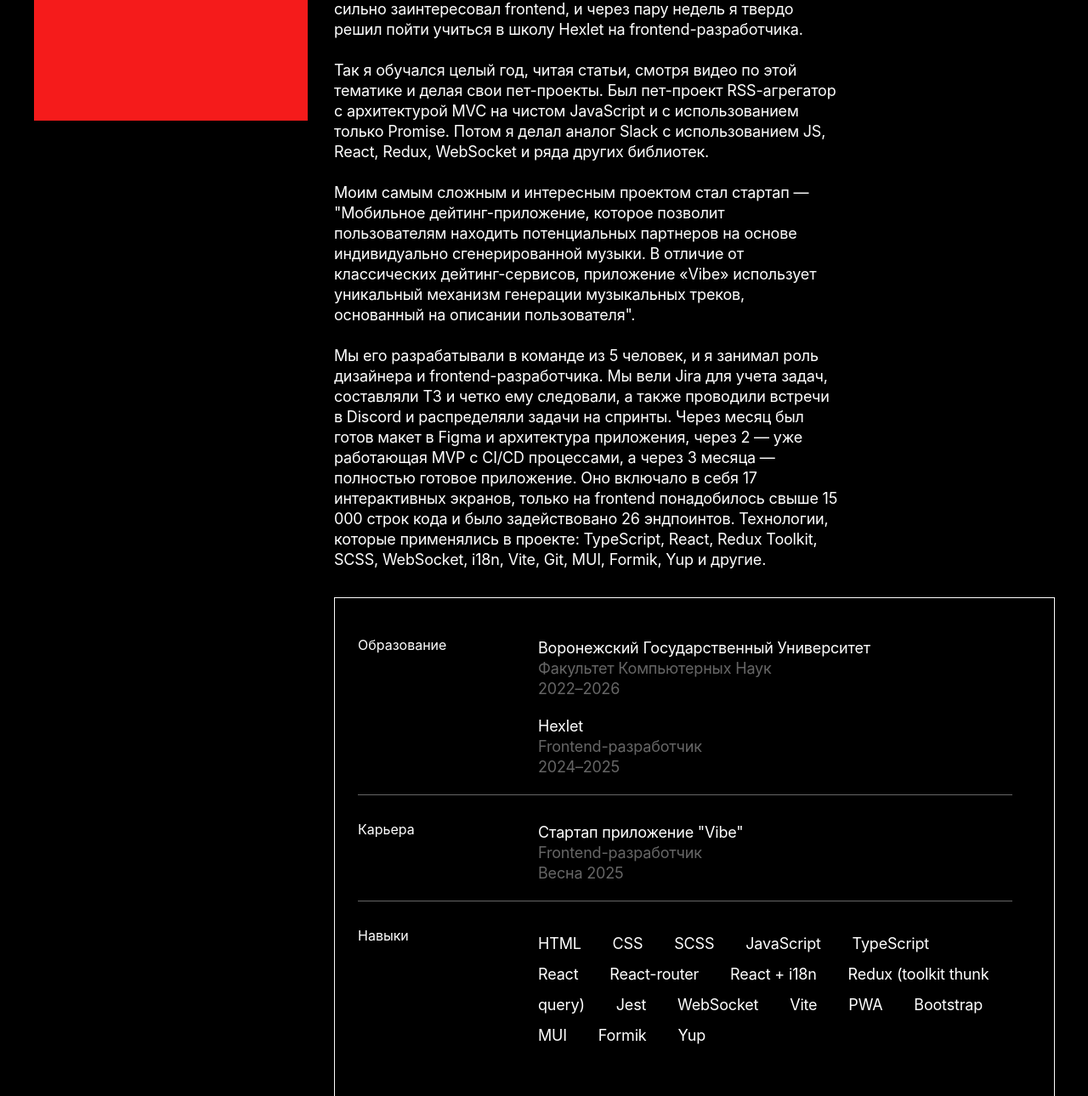
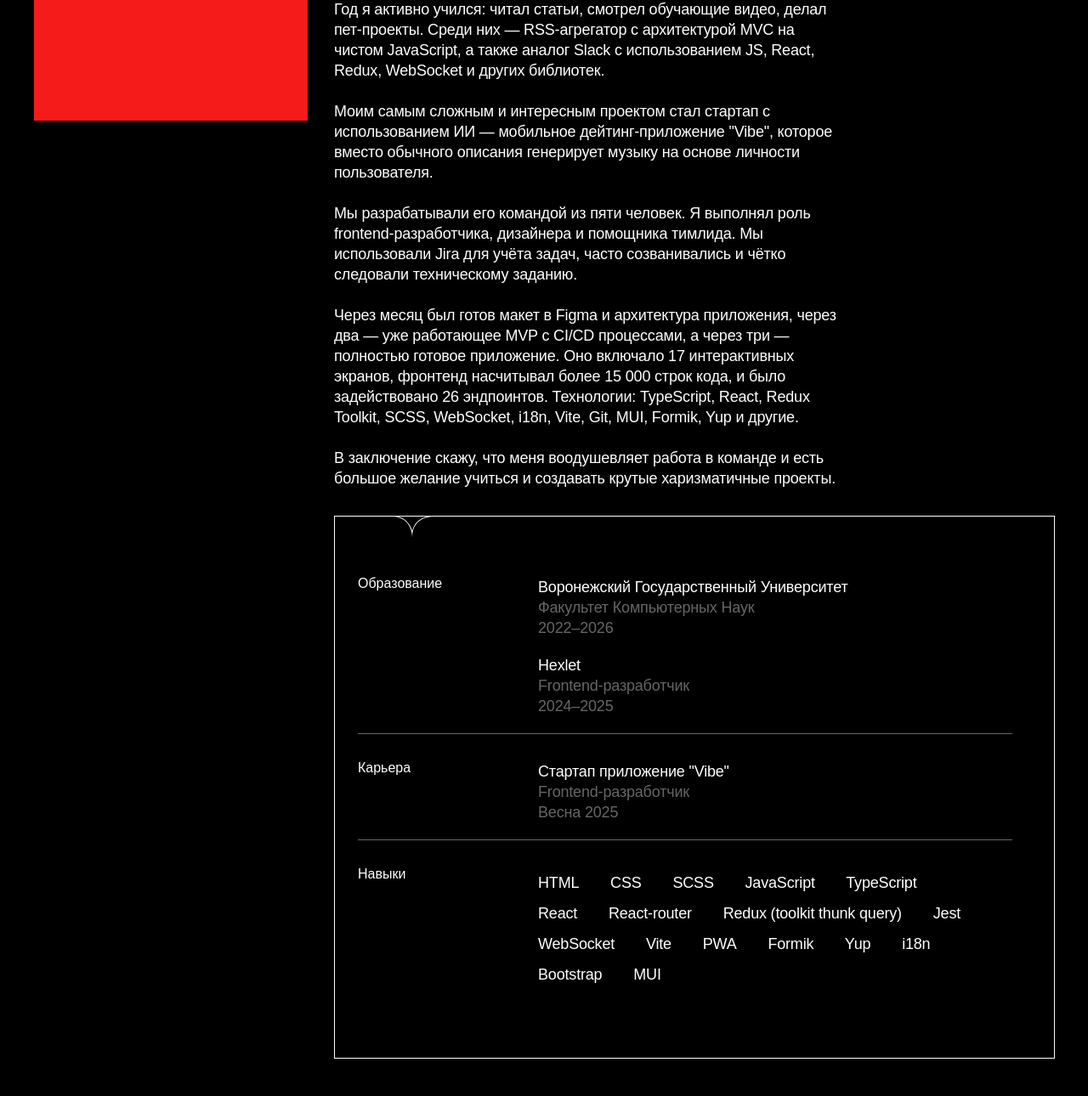
Before and after one commit to Shao-Lin/Red-Collar-resume, a plain HTML site: page index.html in a window 1280 px wide. Shown: the part 659-1949 px from the top of the page at 85% size. Drawn offline with Linux system fonts and the light colour scheme.

Commit message:
Update description

```diff
--- a/index.html
+++ b/index.html
@@ -29,6 +29,7 @@
 
         <div class="profile__card">
           <div class="name">
+            <div class="name__element"></div>
             <h1 class="name__title">Баулин Евгений</h1>
             <p class="name__subtitle">20 лет, Воронеж</p>
           </div>
@@ -70,69 +71,73 @@
       <section class="content">
         <div class="content__intro">
           <p class="content__text">
-            Привет, меня зовут Евгений, я frontend-разработчик и студент 3 курса
-            ВГУ ФКН. Я человек открытый и очень дружелюбный. У меня много друзей
-            как из IT-сферы, так и за ее пределами. В команде всегда стараюсь
-            урегулировать конфликты и быть понимающим. Про себя еще могу
-            сказать, что я умею здраво оценивать свои силы, выполнять
-            поставленные задачи в указанный срок и обладаю высоким уровнем
-            пунктуальности.
+            Привет! Меня зовут Евгений, я frontend-разработчик и студент 4 курса
+            ФКН ВГУ. Я открытый и дружелюбный человек. У меня много друзей как
+            из IT-сферы, так и за её пределами. В команде всегда стараюсь
+            урегулировать конфликты и быть понимающим. Могу также сказать о
+            себе, что умею здраво оценивать свои силы, выполнять задачи в срок и
+            обладаю высоким уровнем пунктуальности.
             <br />
             <br />
-            Еще со школы слежу за вашей компанией, и тут появилась прекрасная
-            возможность стать частью этого коллектива. Особенно, конечно,
-            запомнился ваш сайт. После его изучения сразу стало понятно, какого
-            высокого уровня frontend-разработчики у вас работают и как сильно
-            можно прокачаться под наставничеством ваших специалистов. А также
-            много раз видел Red Collar на различных мероприятиях, и всегда
-            запоминались стиль и харизма этой компании. От стажировки жду
-            сложных, но интересных заданий, которые помогут приобрести
-            действительно актуальные навыки, знакомства с командой разработки и
-            опыта совместной работы с опытными разработчиками. А также
-            приглашения стать частью вашего коллектива!
+            С ещё со школы слежу за вашей компанией, и сейчас появилась отличная
+            возможность стать частью вашего коллектива. Особенно запомнился ваш
+            сайт — после его изучения сразу стало понятно, насколько высокого
+            уровня frontend-разработчики у вас работают. Также не раз видел Red
+            Collar на различных мероприятиях — всегда запоминались стиль и
+            харизма вашей компании. От стажировки жду сложных, но интересных
+            задач, которые помогут получить действительно актуальные навыки, а
+            также знакомства с командой и продуктивной совместной работы. Ну и,
+            конечно, надеюсь на приглашение стать частью команды!
             <br />
             <br />
-            Мой путь в разработке начался в вузе. Сначала 1,5 года Java и
-            изучения алгоритмов и структур данных. Из самого запоминающегося: мы
-            в команде сделали свой небольшой Blender на чистой Java. Потом я
-            решил сменить вектор развития, и меня сильно заинтересовал frontend,
-            и через пару недель я твердо решил пойти учиться в школу Hexlet на
+            Мой путь в разработке начался в университете. Первые 1,5 года я
+            изучал Java, алгоритмы и структуры данных. Из самого запоминающегося
+            — в команде мы сделали небольшой аналог Blender на Java. Затем я
+            решил сменить вектор развития, меня сильно заинтересовал frontend.
+            Через пару недель я твёрдо решил начать обучение в школе Hexlet на
             frontend-разработчика.
             <br />
             <br />
-            Так я обучался целый год, читая статьи, смотря видео по этой
-            тематике и делая свои пет-проекты. Был пет-проект RSS-агрегатор с
-            архитектурой MVC на чистом JavaScript и с использованием только
-            Promise. Потом я делал аналог Slack с использованием JS, React,
-            Redux, WebSocket и ряда других библиотек.
+            Год я активно учился: читал статьи, смотрел обучающие видео, делал
+            пет-проекты. Среди них — RSS-агрегатор с архитектурой MVC на чистом
+            JavaScript, а также аналог Slack с использованием JS, React, Redux,
+            WebSocket и других библиотек.
             <br />
             <br />
-            Моим самым сложным и интересным проектом стал стартап —
-            <br />
-            "Мобильное дейтинг-приложение, которое позволит пользователям
-            находить потенциальных партнеров на основе индивидуально
-            сгенерированной музыки. В отличие от классических дейтинг-сервисов,
-            приложение «Vibe» использует уникальный механизм генерации
-            музыкальных треков, основанный на описании пользователя".
+            Моим самым сложным и интересным проектом стал стартап с
+            использованием ИИ — мобильное дейтинг-приложение "Vibe", которое
+            вместо обычного описания генерирует музыку на основе личности
+            пользователя.
+
             <br />
             <br />
-            Мы его разрабатывали в команде из 5 человек, и я занимал роль
-            дизайнера и frontend-разработчика. Мы вели Jira для учета задач,
-            составляли ТЗ и четко ему следовали, а также проводили встречи в
-            Discord и распределяли задачи на спринты. Через месяц был готов
-            макет в Figma и архитектура приложения, через 2 — уже работающая MVP
-            с CI/CD процессами, а через 3 месяца — полностью готовое приложение.
-            Оно включало в себя 17 интерактивных экранов, только на frontend
-            понадобилось свыше 15 000 строк кода и было задействовано 26
-            эндпоинтов. Технологии, которые применялись в проекте: TypeScript,
-            React, Redux Toolkit, SCSS, WebSocket, i18n, Vite, Git, MUI, Formik,
-            Yup и другие.
+            Мы разрабатывали его командой из пяти человек. Я выполнял роль
+            frontend-разработчика, дизайнера и помощника тимлида. Мы
+            использовали Jira для учёта задач, часто созванивались и чётко
+            следовали техническому заданию.
+            <br />
+            <br />
+            Через месяц был готов макет в Figma и архитектура приложения, через
+            два — уже работающее MVP с CI/CD процессами, а через три — полностью
+            готовое приложение. Оно включало 17 интерактивных экранов, фронтенд
+            насчитывал более 15 000 строк кода, и было задействовано 26
+            эндпоинтов. Технологии: TypeScript, React, Redux Toolkit, SCSS,
+            WebSocket, i18n, Vite, Git, MUI, Formik, Yup и другие.
+            <br />
+            <br />
+
+            В заключение скажу, что меня воодушевляет работа в команде и есть
+            большое желание учиться и создавать крутые харизматичные проекты.
           </p>
         </div>
 
         <!-- Info card -->
         <div class="content__info-card">
           <div class="info">
+            <div class="info__decoration">
+              <div class="info__decoration-black"></div>
+              <div class="info__decoration-white"></div>
+            </div>
             <!-- Образование -->
             <div class="info__group info__group--education info__group--line">
               <h2 class="info__title">Образование</h2>
@@ -175,16 +180,16 @@
                 <span>TypeScript</span>
                 <span>React</span>
                 <span>React-router</span>
-                <span>React + i18n</span>
                 <span>Redux (toolkit thunk query)</span>
                 <span>Jest</span>
                 <span>WebSocket</span>
                 <span>Vite</span>
                 <span>PWA</span>
+                <span>Formik</span>
+                <span>Yup</span>
+                <span>i18n</span>
                 <span>Bootstrap</span>
                 <span>MUI</span>
-                <span>Formik</span>
-                <span>Yup</span>
               </p>
             </div>
           </div>
--- a/src/styles/mainSection.css
+++ b/src/styles/mainSection.css
@@ -12,7 +12,6 @@
 }
 
 .content__title {
-  font-family: "Inter", sans-serif;
   font-weight: 400;
   font-size: 16px;
   line-height: 100%;
@@ -20,7 +19,6 @@
 }
 
 .content__text {
-  font-family: "Inter", sans-serif;
   font-weight: 400;
   font-size: 18px;
   line-height: 24px;
@@ -40,7 +38,6 @@
   padding: 47px 49px 48px 27px;
 }
 
-/* ----------- Groups (Education/Career/Skills) ----------- */
 .info__group {
   display: flex;
   column-gap: 72px;
@@ -52,18 +49,43 @@
   border-bottom: 1px solid rgba(255, 255, 255, 0.4);
 }
 
-/* LEFT column — title */
 .info__title {
   flex: 0 0 auto;
   min-width: 140px;
-  font-family: "Inter", sans-serif;
   font-weight: 400;
   font-size: 16px;
   line-height: 100%;
   margin: 0;
+  font-family: "RedCollar", sans-serif;
 }
 
-/* RIGHT column — list */
+.info__decoration {
+  height: 24px;
+  position: relative;
+  bottom: 47px;
+}
+.info__decoration-black {
+  width: 48px;
+  height: 24px;
+  position: absolute;
+  margin-left: 30px;
+  background-color: rgb(255, 255, 255);
+  left: 10px;
+  clip-path: path("M0 24 C0 24, 24 24, 24 0 C24 0, 24 24, 48 24");
+  transform: rotate(180deg);
+}
+.info__decoration-white {
+  width: 48px;
+  height: 24px;
+  position: absolute;
+  margin-left: 30px;
+  background-color: rgb(0, 0, 0);
+  left: 10px;
+  top: -1px;
+  clip-path: path("M0 24 C0 24, 20 24, 24 6 C24 6, 28 24, 48 24");
+  transform: rotate(180deg);
+}
+
 .info__list {
   flex: 1 1 0%;
   display: flex;
@@ -75,7 +97,6 @@
 }
 
 .info__item-title {
-  font-family: "Inter", sans-serif;
   font-weight: 400;
   font-size: 18px;
   line-height: 24px;
@@ -83,7 +104,6 @@
 }
 
 .info__item-desc {
-  font-family: "Inter", sans-serif;
   font-weight: 400;
   font-size: 18px;
   line-height: 24px;
@@ -92,7 +112,6 @@
 }
 
 .info__skills {
-  font-family: "Inter", sans-serif;
   font-weight: 400;
   font-size: 18px;
   line-height: 2;
@@ -102,7 +121,6 @@
   margin-right: 32px;
 }
 
-/* ---------- Mobile ≤400 ---------- */
 @media (max-width: 400px) {
   .main {
     flex-direction: column;
--- a/src/styles/sideSection.css
+++ b/src/styles/sideSection.css
@@ -7,17 +7,14 @@
   padding: 0;
 }
 
-/* -------- Base -------- */
 .page {
   background: #000;
   color: #fff;
-  font-family: "Inter", "Helvetica Neue", Arial, sans-serif;
   font-size: 16px;
   line-height: 1.4;
   min-height: 100vh;
 }
 
-/* -------- Profile Section -------- */
 .profile {
   position: relative;
   margin: 40px 0 0 40px;
@@ -37,19 +34,29 @@
   height: 454px;
   background: #f51b1b;
   border-radius: 24px 24px 0 0;
-  margin-top: -48px; /* накладываем на фото */
+  margin-top: -48px;
   padding: 40px 24px;
   display: flex;
   flex-direction: column;
   gap: 40px;
 }
 
-/* -------- Name Block -------- */
 .name {
   display: flex;
   flex-direction: column;
   gap: 8px;
   color: #fff;
+}
+.name__element {
+  width: 48px;
+  height: 24px;
+  position: absolute;
+  background-color: #f51b1b;
+  left: 50%;
+  top: -23.5px;
+  transform: translateX(-50%);
+  z-index: 1000;
+  clip-path: path("M0 24 C0 24, 24 24, 24 0 C24 0, 24 24, 48 24");
 }
 
 .name__title {
@@ -57,6 +64,7 @@
   font-size: 24px;
   line-height: 28px;
   letter-spacing: -0.02em;
+  font-family: "RedCollar", sans-serif;
 }
 
 .name__subtitle {
@@ -66,7 +74,6 @@
   letter-spacing: -0.02em;
 }
 
-/* -------- Contacts -------- */
 .contacts {
   display: flex;
   flex-direction: column;
--- a/src/styles/utils/main.css
+++ b/src/styles/utils/main.css
@@ -1,6 +1,7 @@
 body {
   background-color: black;
   color: #fff;
+  font-family: "TTCommons", sans-serif;
 }
 
 @font-face {
@@ -9,3 +10,15 @@ body {
   font-weight: normal;
   font-style: normal;
 }
+@font-face {
+  font-family: "RedCollar";
+  src: url("../../fonts/Redcollar.ttf") format("ttf");
+  font-weight: normal;
+  font-style: normal;
+}
+@font-face {
+  font-family: "TTCommons";
+  src: url("../../fonts/TTCommons-Black.ttf") format("ttf");
+  font-weight: normal;
+  font-style: normal;
+}
```
Also changed, not shown: src/fonts/Inter_18pt-Black.ttf (deleted), src/fonts/Redcollar.ttf (added), src/fonts/TTCommons-Black.ttf (added).
